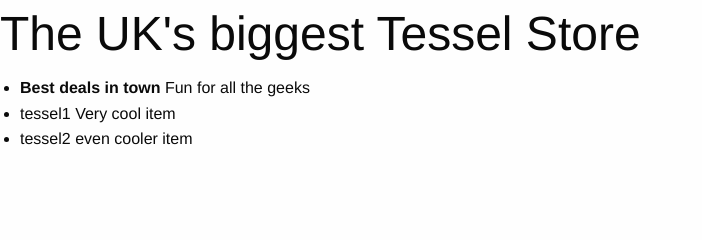
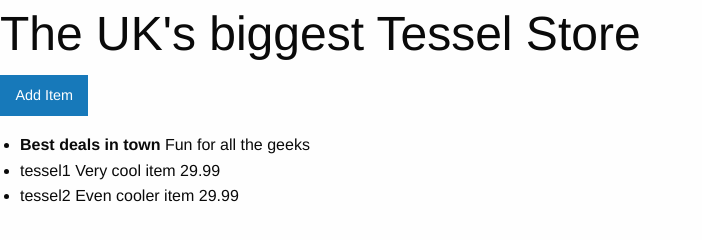
Before and after one commit to phillipclarke29/tessel, a plain HTML site: page store.html in a window 1280 px wide. Shown: the whole page, without its empty margins (0-702 px from the left). Drawn offline with nearby package versions, Linux system fonts and the light colour scheme.

Commit message:
adding a simple form to add items to the store

```diff
--- a/store.html
+++ b/store.html
@@ -6,15 +6,17 @@
 <body ng-app='app'>
   <div class= "row">
     <h1>The UK's biggest Tessel Store</h1>
-    <div ng-controller="PostsCtrl">
+    <div ng-controller="ItemsCtrl">
+      <button ng-click='addItem()' class="button">Add Item</a></button>
     <ul class='list-group'>
       <li class-'list-group-item'>
         <strong>Best deals in town</strong>
         <span>Fun for all the geeks</span>
       </li>
-      <li ng-repeat='post in posts' class-'list-group-item'>
-        {{post.model}}
-        <span>{{post.body}}</span>
+      <li ng-repeat='item in items' class-'list-group-item'>
+        {{item.model}}
+        <span>{{item.body}}</span>
+        <span>{{item.price}}</span>
     </ul>
 
     </div>
@@ -22,18 +24,29 @@
   <script src='http://ajax.googleapis.com/ajax/libs/angularjs/1.3.0-rc.4/angular.js'></script>
    <script>
      var app = angular.module('app', [])
-     app.controller('PostsCtrl', function ($scope) {
+     app.controller('ItemsCtrl', function ($scope) {
 
-       $scope.posts = [
+       $scope.items = [
          {
            model: 'tessel1',
-           body: 'Very cool item'
+           body: 'Very cool item',
+           price: 29.99
          },
          {
            model: 'tessel2',
-           body: 'even cooler item'
+           body: 'Even cooler item',
+           price: 29.99
          }
        ]
+      $scope.addItem = function(){
+        $scope.items.unshift({
+          model:'tessel3',
+          body: 'And another item - just cheaper',
+          price: 19.99
+
+        })
+
+      };
      })
    </script>
  </body>
```
